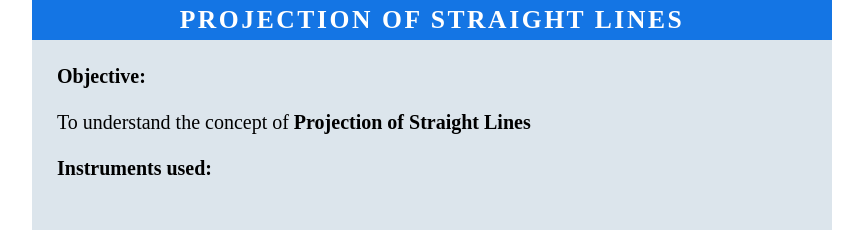
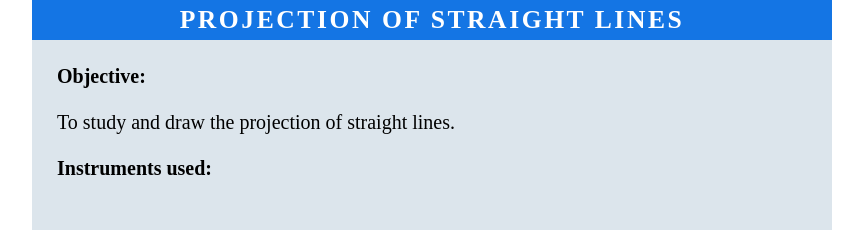
Before and after one commit to virtual-labs/exp-projection-of-straight-lines-dei, a plain HTML site: page experiment/simulation/index.html in a window 1280 px wide. Shown: the top 230 px of the page, without its empty margins (208-1071 px from the left). Drawn offline with Linux system fonts and the light colour scheme.

Commit message:
Update index.html

```diff
--- a/experiment/simulation/index.html
+++ b/experiment/simulation/index.html
@@ -20,8 +20,7 @@
         <h1 class="projection">PROJECTION OF STRAIGHT LINES</h1>
         <div class="texts" style="font-size: 20px; padding: 25px">
           <p>
-            <b>Objective:</b> <br /><br />To understand the concept of
-            <b>Projection of Straight Lines</b><br /><br /><b
+            <b>Objective:</b> <br /><br />To study and draw the projection of straight lines.<br /><br /><b
               >Instruments used:</b
             >
           </p>
```
